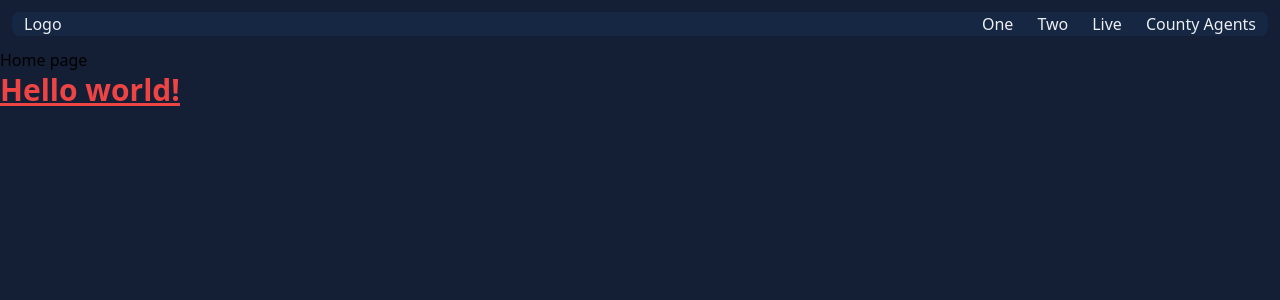
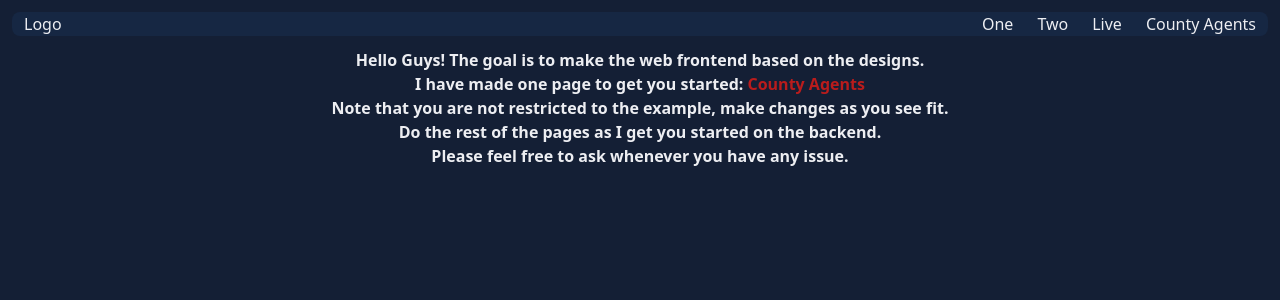
Before and after one commit to MyntTech/ElectionsWebsite, a Flask app: page / in a window 1280 px wide. Shown: the top 300 px of the page. Run offline with Flask 3, Linux system fonts and the light colour scheme.

Commit message:
update readme

```diff
--- a/static/style.css
+++ b/static/style.css
@@ -647,6 +647,10 @@ video {
   scroll-behavior: smooth;
 }
 
+.text-ellipsis {
+  text-overflow: ellipsis;
+}
+
 .rounded {
   border-radius: 0.25rem;
 }
@@ -843,6 +847,11 @@ video {
   color: rgb(29 158 252 / var(--tw-text-opacity));
 }
 
+.text-red-700 {
+  --tw-text-opacity: 1;
+  color: rgb(185 28 28 / var(--tw-text-opacity));
+}
+
 .underline {
   text-decoration-line: underline;
 }
--- a/templates/index.html
+++ b/templates/index.html
@@ -2,8 +2,12 @@
 
 
     {% block content %}
-    <h1>Home page</h1>
-    <h1 class="text-3xl font-bold text-red-500 underline">
-        Hello world!
-      </h1>
+    <p class="text-[#edeef2] font-bold text-center ">
+        Hello Guys! The goal is to make the web frontend based on the designs.
+        <br> I have made one page to get you started: <a class=" text-red-700" href="{{url_for('county_agents')}}">County Agents</a>
+        <br> Note that you are not restricted to the example, make changes as you see fit.
+        <br>Do the rest of the pages as I get you started on the backend.
+        <br>Please feel free to ask whenever you have any issue.
+
+      </p>
     {% endblock content %}
```
Also changed, not shown: README.md.
